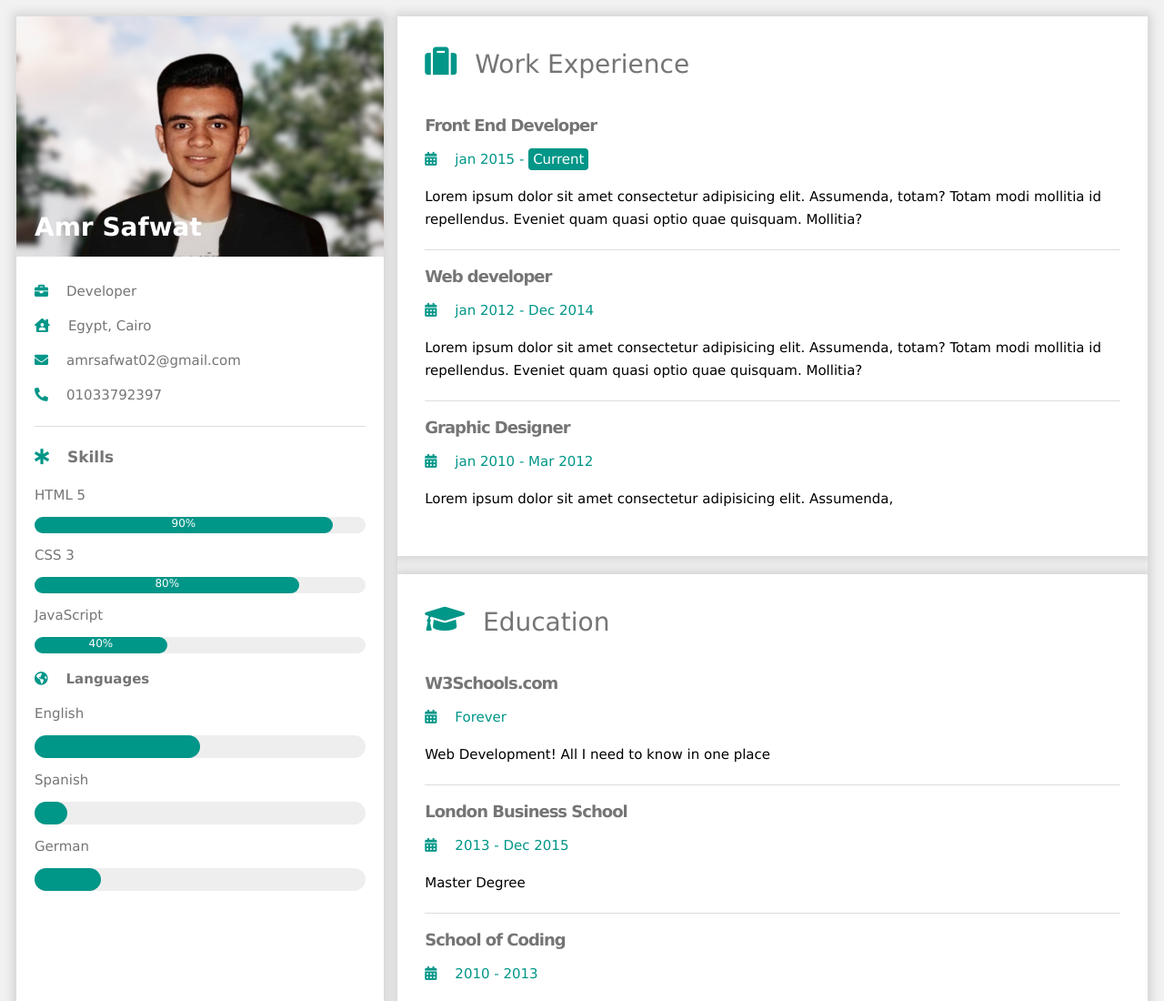
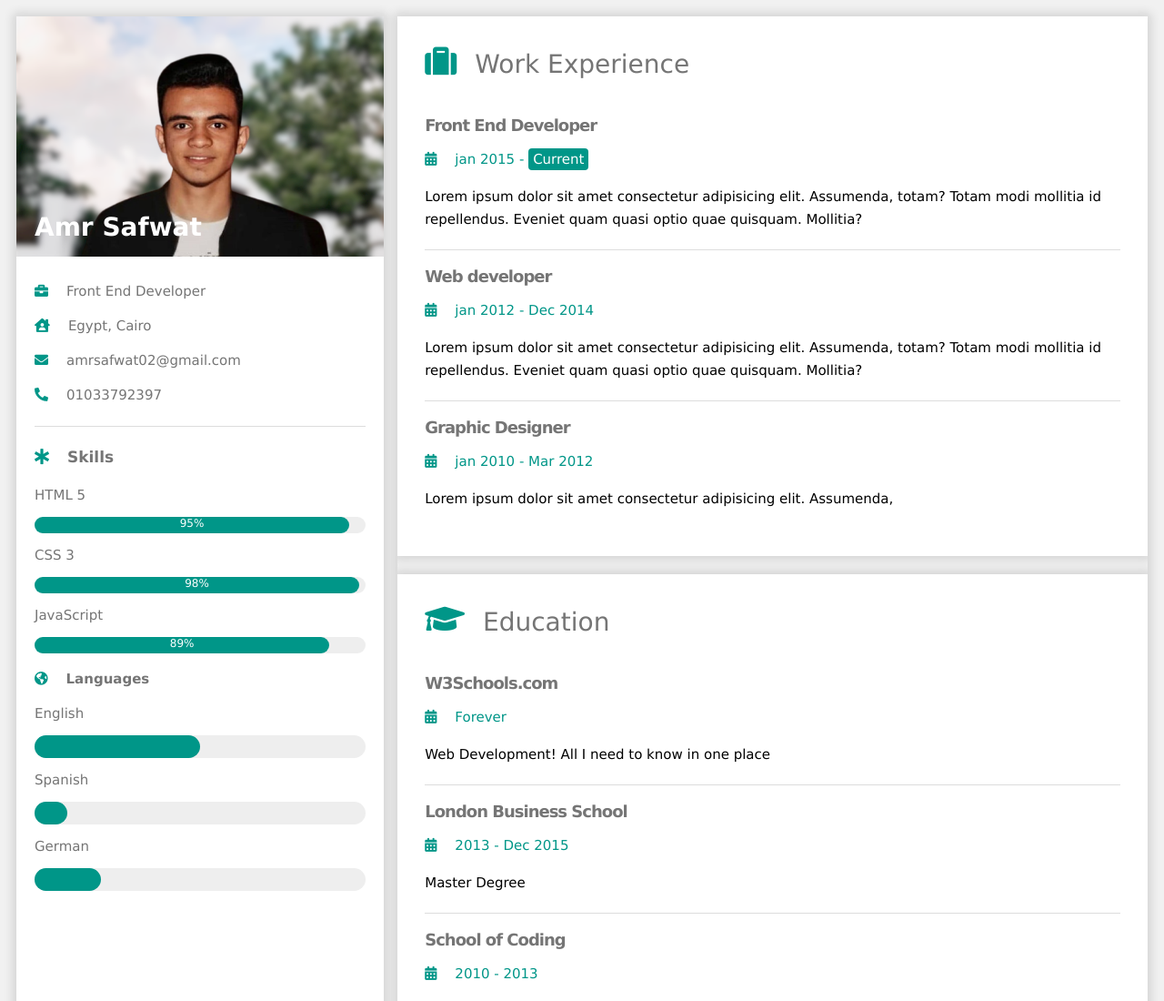
Before and after one commit to Amr-Safwat/CV_Template, a plain HTML site: page index.html in a window 1280 px wide. Shown: the top 1100 px of the page at 91% size. Drawn offline with Linux system fonts and the light colour scheme.

Commit message:
Added Some Modifiers

```diff
--- a/index.html
+++ b/index.html
@@ -17,7 +17,7 @@
 				</figure>
 				<div class="info">
 					<ul>
-						<li><i class="fas fa-briefcase"></i>Developer</li>
+						<li><i class="fas fa-briefcase"></i>Front End Developer</li>
 						<li><i class="fas fa-house-user"></i>Egypt, Cairo</li>
 						<li><i class="fas fa-envelope"></i>amrsafwat02@gmail.com</li>
 						<li><i class="fas fa-phone-alt"></i>01033792397</li>
@@ -27,15 +27,15 @@
 						<h4>Skills</h4>
 						<p>HTML 5</p>
 						<div class="prog">
-							<div style="width: 90%">90%</div>
+							<div style="width: 95%">95%</div>
 						</div>
 						<p>CSS 3</p>
 						<div class="prog">
-							<div style="width: 80%">80%</div>
+							<div style="width: 98%">98%</div>
 						</div>
 						<p>JavaScript</p>
 						<div class="prog">
-							<div style="width: 40%">40%</div>
+							<div style="width: 89%">89%</div>
 						</div>
 					</div>
 					<div class="lang">
```
